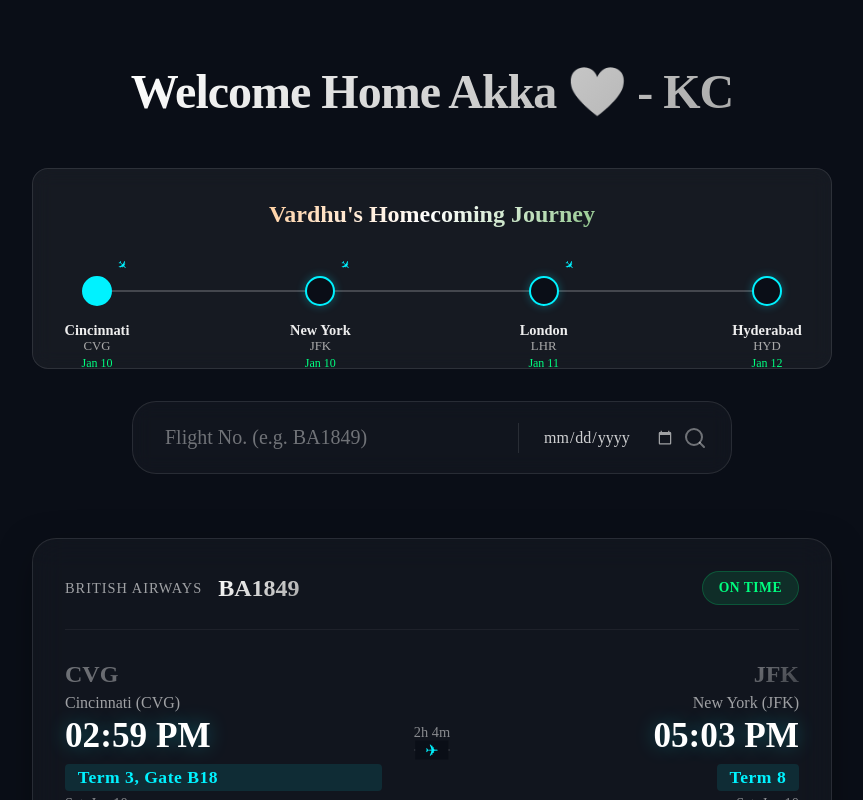
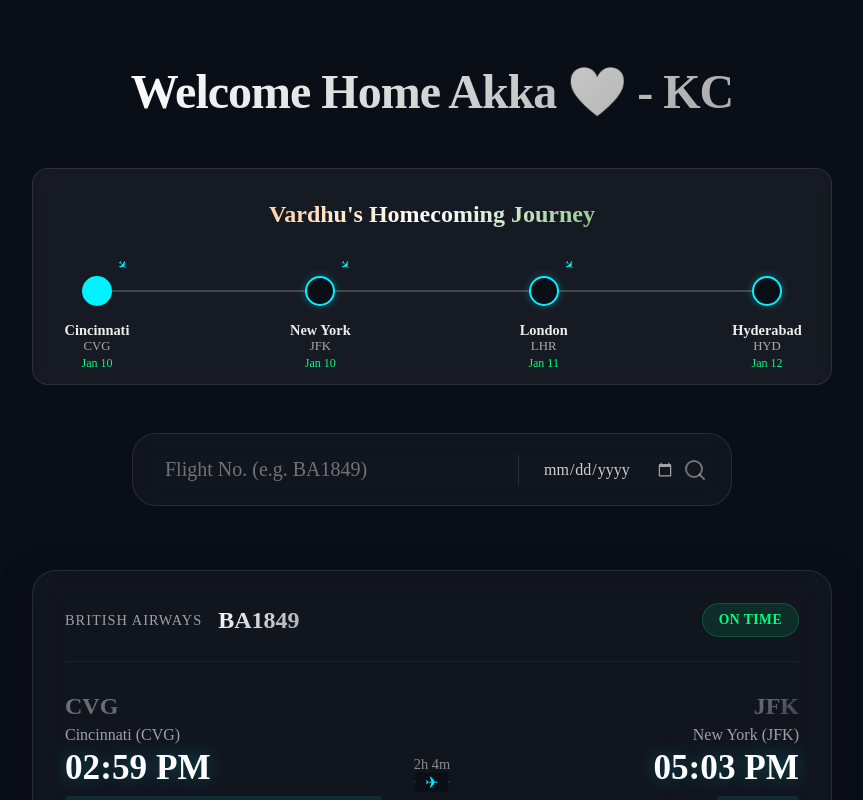
Before and after one commit to kc-writescode/FlightTracker, a Next.js app in the folder ProjectKC/: page / in a window 1280 px wide. Shown: the top 800 px of the page, without its empty margins (208-1071 px from the left). Built offline with nearby package versions, Linux system fonts and the light colour scheme; no server answers.

Commit message:
UI: Add padding below dates and increase margin below journey map

```diff
--- a/ProjectKC/src/components/JourneyMap.module.css
+++ b/ProjectKC/src/components/JourneyMap.module.css
@@ -5,8 +5,8 @@
     backdrop-filter: blur(10px);
     border: 1px solid rgba(255, 255, 255, 0.1);
     border-radius: 16px;
-    padding: 2rem;
-    margin-bottom: 2rem;
+    padding: 2rem 2rem 3rem 2rem;
+    margin-bottom: 3rem;
     color: white;
 }
 
```
